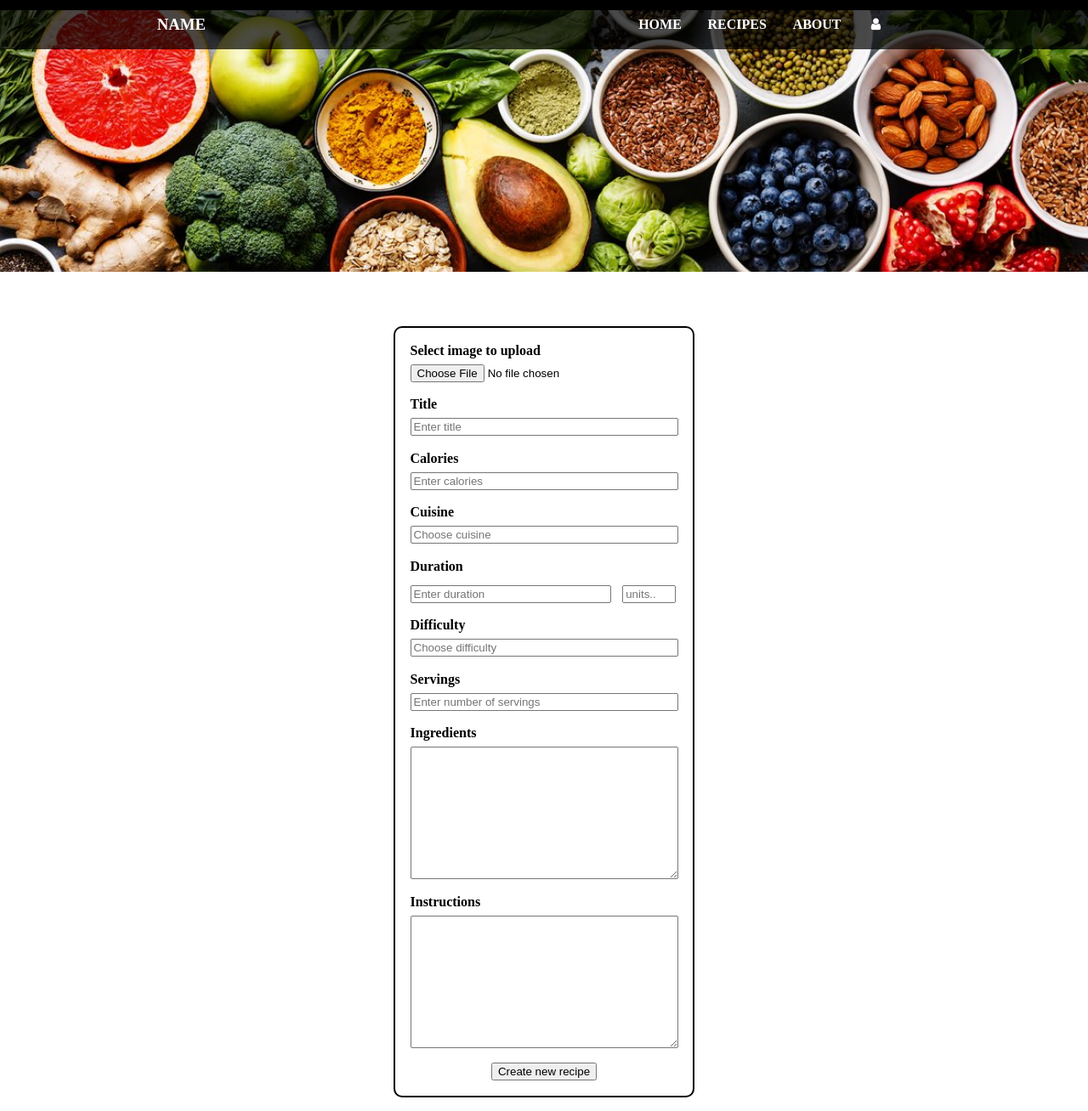
After one commit to z3r0-21/s2-RecipeFinder, a PHP site: page /createRecipe.php in a window 1280 px wide. The commit adds this page. Shown: the whole page at 85% size. Run offline with PHP 8.4, Linux system fonts and the light colour scheme; some libraries are stand-ins or nearby versions.

Commit message:
Intermediate version of create recipe form

```diff
--- /dev/null
+++ b/CSS/createRecipe-styles.css
@@ -0,0 +1,43 @@
+.msg {
+    text-align: center;
+}
+
+#createRecipe {
+    border: 2px solid black;
+    border-radius: 10px;
+    width: 350px;
+    margin-left: auto;
+    margin-right: auto;
+    margin-top: 5%;
+    display: flex;
+    flex-direction: column;
+    align-items: center;
+}
+#createRecipe > input[type=submit] {
+    width: 100px;
+}
+
+input[type=file] {
+    /*text-align-last: center !important;*/
+}
+
+label {
+    align-self: start;
+    margin-left: 5%;
+    margin-top: 5%;
+}
+input, textarea, .duration {
+    width: 90%;
+    margin-top: 2%;
+}
+input[name=duration] {
+    width: 75%;
+    margin-right: 3%;
+}
+input[name=duration-units] {
+    width: 20%;
+}
+
+#createRecipeBtn, textarea[name=instructions] {
+    margin-bottom: 5%;
+}
--- /dev/null
+++ b/HTML-PHP/createRecipe.php
@@ -0,0 +1,71 @@
+<html>
+<head>
+    <meta charset="UTF-8">
+    <meta name="viewport"
+          content="width=device-width, user-scalable=no, initial-scale=1.0, maximum-scale=1.0, minimum-scale=1.0">
+    <meta http-equiv="X-UA-Compatible" content="ie=edge">
+    <title>Create recipes</title>
+    <?php include '../HTML-PHP/stylesheetScripts.php';?>
+    <link rel="stylesheet" href="../CSS/createRecipe-styles.css">
+    <script src="../Libraries/jquery-3.6.0.min.js"></script>
+</head>
+<body>
+    <?php include '../HTML-PHP/main.php';?>
+    <?php
+    if(isset($_SESSION['msg-create-recipe']))
+    {
+        echo '<h2 class="msg">'. $_SESSION['msg-create-recipe'] .'</h2>';
+        unset($_SESSION['msg-create-recipe']);
+    }
+    ?>
+    <form id="createRecipe" action="../Handling/createRecipe-handling.php" method="post" enctype="multipart/form-data">
+        <label for="title"><b>Select image to upload</b></label>
+        <input type="file" name="fileToUpload" id="fileToUpload" required>
+        <label for="title"><b>Title</b></label>
+        <input id="title" type="text" placeholder="Enter title" name="title" required>
+        <label for="calories"><b>Calories</b></label>
+        <input type="text" placeholder="Enter calories" name="calories" required>
+        <label for="cuisine"><b>Cuisine</b></label>
+        <input list="cuisine" placeholder="Choose cuisine" name="cuisine" required>
+        <datalist id="cuisine">
+            <option value="ITALIAN">
+            <option value="CHINESE">
+            <option value="JAPANESE">
+            <option value="MEXICAN">
+            <option value="CHINESE">
+            <option value="THAI">
+            <option value="AMERICAN">
+            <option value="INDIAN">
+            <option value="BALKAN">
+            <option value="ARAB">
+        </datalist>
+        <label for="duration"><b>Duration</b></label>
+        <div class="duration">
+            <input type="text" placeholder="Enter duration" name="duration" required>
+            <input list="duration-units" placeholder="units.." name="duration-units" required>
+            <datalist id="duration-units">
+                <option value="min">
+                <option value="hours">
+            </datalist>
+        </div>
+        <label for="difficulty"><b>Difficulty</b></label>
+        <input list="difficulty" placeholder="Choose difficulty" name="difficulty" required>
+        <datalist id="difficulty">
+            <option value="EASY">
+            <option value="MEDIUM">
+            <option value="HARD">
+            <option value="EXPERT">
+        </datalist>
+        <label for="servings"><b>Servings</b></label>
+        <input type="text" placeholder="Enter number of servings" name="servings" required>
+        <label for="ingredients"><b>Ingredients</b></label>
+        <textarea name="ingredients" id="" cols="30" rows="10" required></textarea>
+
+        <label for="instructions"><b>Instructions</b></label>
+        <textarea name="instructions" id="" cols="30" rows="10" required></textarea>
+        <button id="createRecipeBtn" type="submit">Create new recipe</button>
+
+    </form>
+    <script src="../JavaScript/inputHandleCreateRecipe.js"></script>
+</body>
+</html>
--- a/HTML-PHP/currentRecipe.php
+++ b/HTML-PHP/currentRecipe.php
@@ -22,7 +22,7 @@
         $control = new RecipeControl();
         $dbControl = new RecipeDbControl();
         $dbControl->GetRecipes($control);
-        $dbControl->GetRecipeIngredients($control);
+//        $dbControl->GetRecipeIngredients($control);
         $currRecipe = $control->GetRecipe($recipeId);
         $ingredients = $currRecipe->GetAllIngredients();
 
@@ -41,7 +41,7 @@
                         <?php
                             foreach($ingredients as $ingredient)
                             {
-                                echo "<li>{$ingredient->GetName()} - {$ingredient->GetQuantity()}</li>";
+                                echo "<li>{$ingredient}";
                             }
                         ?>
     <?php
--- /dev/null
+++ b/JavaScript/inputHandleCreateRecipe.js
@@ -0,0 +1,15 @@
+$('#createRecipeBtn').click(function() {
+    // Handle all the input from the form
+    if($("#title").val() == "Hello")
+    {
+        alert("You write Hello!");
+        $('#createRecipe').submit();
+    }
+    else{
+        $('#createRecipe').submit(function(e){
+            alert('Error');
+            e.preventDefault(e);
+        });
+        // $('.msg').text("error");
+    }
+});
--- a/LogicLayer/RecipeControl.php
+++ b/LogicLayer/RecipeControl.php
@@ -7,8 +7,8 @@ class RecipeControl{
     private $recipes = array();
 
     //recipes
-    public function AddRecipe($id, $title, $calories, $cuisine, $duration, $difficulty, $servings, $instructions){
-        $recipe = new Recipe($id, $title, $calories, $cuisine, $duration, $difficulty, $servings , $instructions);
+    public function AddRecipe($id, $title, $calories, $cuisine, $duration, $difficulty, $servings, $ingredients, $instructions){
+        $recipe = new Recipe($id, $title, $calories, $cuisine, $duration, $difficulty, $servings, $ingredients, $instructions);
         $this->recipes[] = $recipe;
     }
 
```
Also changed, not shown: DataLayer/RecipeDbControl.php (+51 -32 lines), Handling/createRecipe-handling.php (added, +51 -0 lines), Models/Recipe.php (+17 -14 lines).
